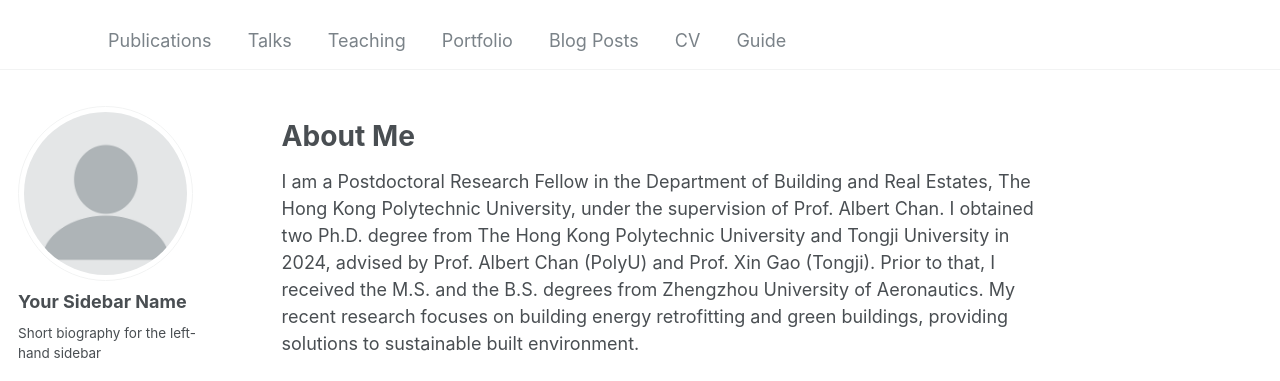
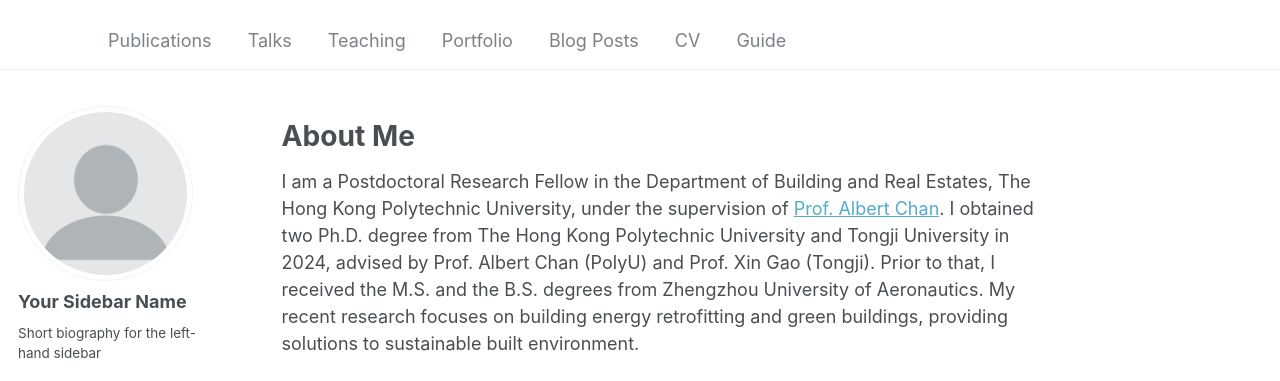
Before and after one commit to LynnChen1/LinyanChen, a Jekyll site: the page built from _pages/about.md, in a window 1280 px wide and 900 px high. Shown: the top 381 px of the window. Built offline with Jekyll 4.4.1, drawn with Linux system fonts in a browser that asks for light colours; some web fonts are replaced; part of the change alters nothing that is shown.

```diff
--- a/_pages/about.md
+++ b/_pages/about.md
@@ -9,7 +9,7 @@ redirect_from:
 About Me
 ===
 
-I am a Postdoctoral Research Fellow in the Department of Building and Real Estates, The Hong Kong Polytechnic University, under the supervision of Prof. Albert Chan. I obtained two Ph.D. degree from The Hong Kong Polytechnic University and Tongji University in 2024, advised by Prof. Albert Chan (PolyU) and Prof. Xin Gao (Tongji). Prior to that, I received the M.S. and the B.S. degrees from Zhengzhou University of Aeronautics. My recent research focuses on building energy retrofitting and green buildings, providing solutions to sustainable built environment.
+I am a Postdoctoral Research Fellow in the Department of Building and Real Estates, The Hong Kong Polytechnic University, under the supervision of [Prof. Albert Chan](https://www.polyu.edu.hk/bre/people/academic-staff/ir-prof-albert-pc-chan/). I obtained two Ph.D. degree from The Hong Kong Polytechnic University and Tongji University in 2024, advised by Prof. Albert Chan (PolyU) and Prof. Xin Gao (Tongji). Prior to that, I received the M.S. and the B.S. degrees from Zhengzhou University of Aeronautics. My recent research focuses on building energy retrofitting and green buildings, providing solutions to sustainable built environment.
 
 
 Main Publications
```
